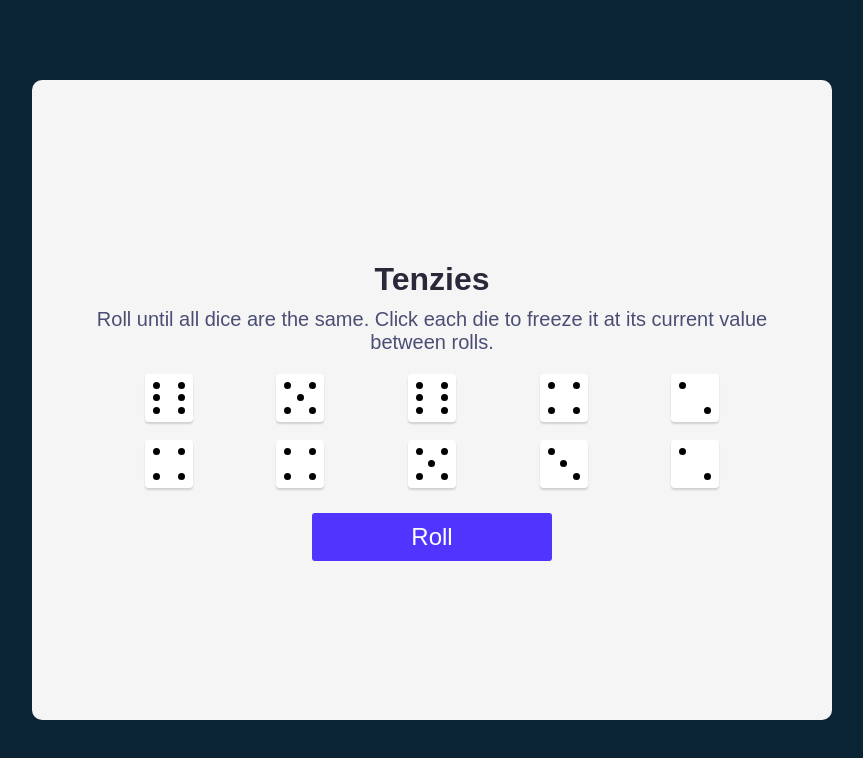
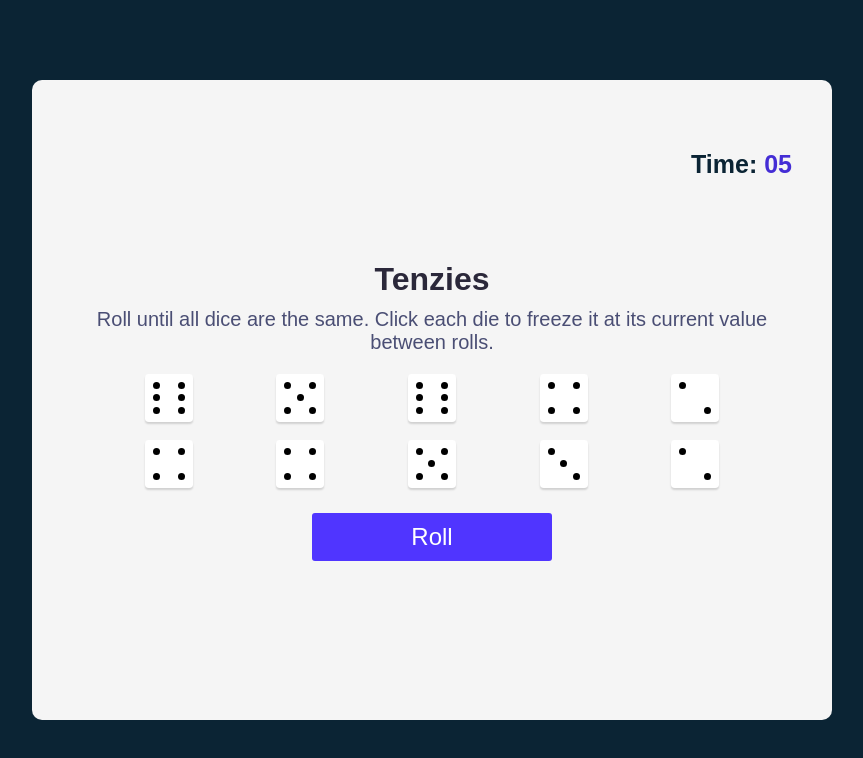
Before and after one commit to Grihit/tenzies, a React (Create React App) app: page / in a window 1280 px wide. Shown: the top 758 px of the page, without its empty margins (208-1071 px from the left). Built offline with nearby package versions, Linux system fonts and the light colour scheme.

Commit message:
Added Timer

```diff
--- a/src/App.css
+++ b/src/App.css
@@ -19,6 +19,7 @@ main{
   justify-content: center;
   align-items: center;
   flex-direction: column;
+  position: relative;
 }
 
 .die--container{
@@ -172,9 +173,6 @@ main{
   top: calc(50% - 3.5px);
 }
 
-
-
-
 .roll{
   margin-top: 25px;
   width: 30%;
@@ -222,3 +220,17 @@ main{
 .fa-arrow-rotate-right:hover{
   transform: rotate(270deg);
 }
+
+.timer{
+  display: inline;
+  position: absolute;
+  top: 70px;
+  right: 40px;
+  font-size: 25px;
+  color: #442dd5;
+  font-weight: 700;
+}
+
+.timer span:nth-of-type(1){
+  color: #0B2434;
+}
--- a/src/App.js
+++ b/src/App.js
@@ -2,6 +2,7 @@ import React from 'react'
 import { nanoid } from 'nanoid';
 import './App.css';
 import Die from './components/Die'
+import Timer from './components/Timer';
 
 function App() {
 
@@ -72,6 +73,7 @@ function App() {
       {
         !tenzies ?
         <>
+          <Timer tenzies={tenzies} />
           <div className='tenzies'>
             <h1>Tenzies</h1>
             <p>Roll until all dice are the same. Click each die to freeze it at its current value between rolls.</p>
--- /dev/null
+++ b/src/components/Timer.js
@@ -0,0 +1,24 @@
+import React from 'react'
+
+export default function Timer(props){
+    const [time,setTime] = React.useState('0')
+    React.useEffect(()=>{
+        let interval = null;
+        let seconds = 0;
+        let minutes = 0;
+        interval = setInterval(()=> {
+            seconds = seconds + 1;
+            if(seconds>59){
+                minutes=minutes + 1;
+                seconds=1;
+            }
+            setTime(`${minutes ? (minutes+":") : ''} ${seconds<10 ? "0"+seconds : seconds}`)
+        }, 1000)
+    },[props.tenzies, true])
+    return(
+        <div className='timer'>
+            <span>Time: </span>
+            <span>{time}</span>
+        </div>
+    )
+}
```
